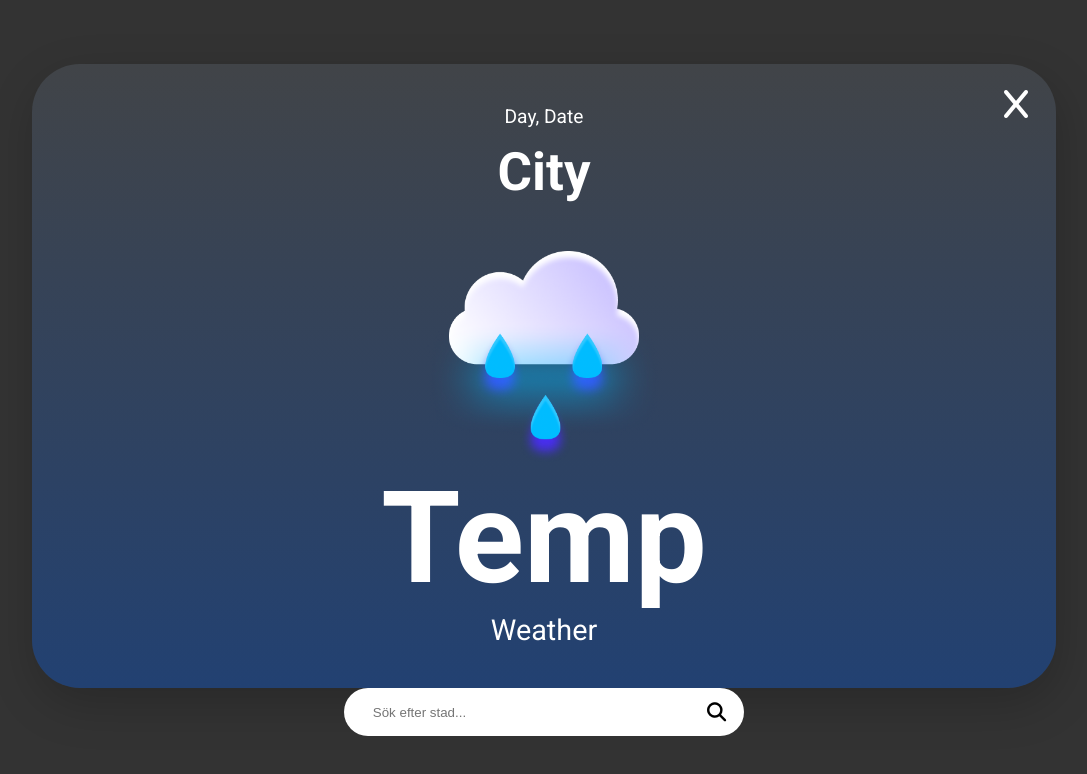
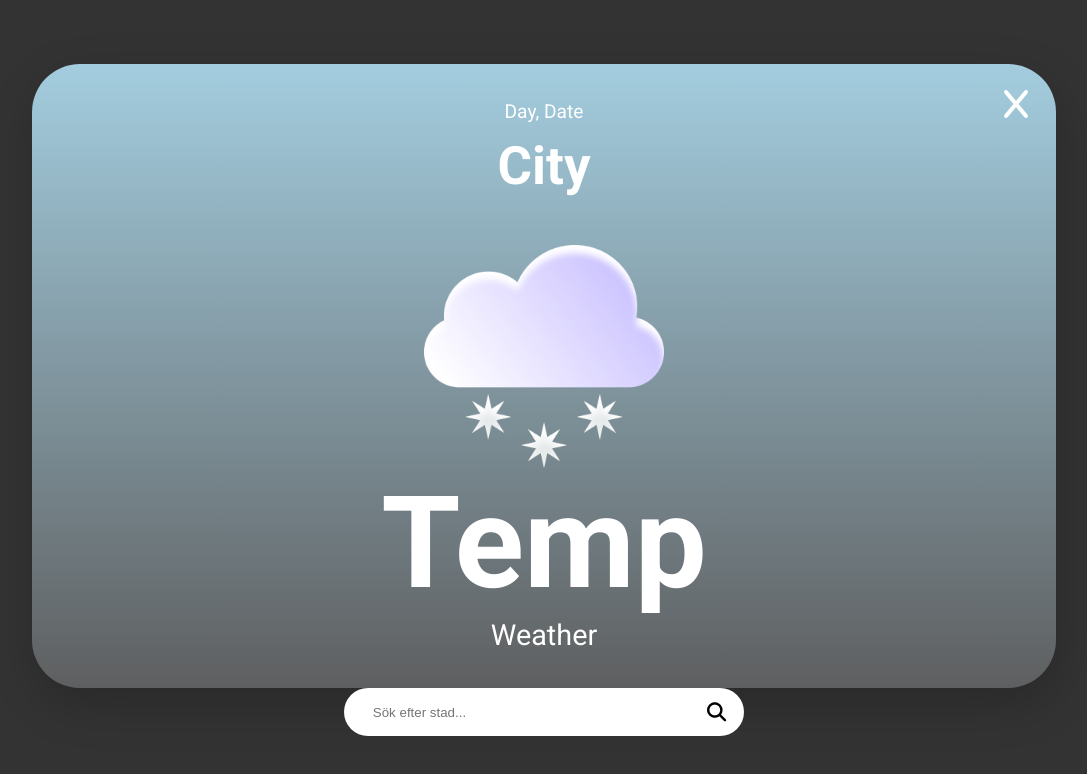
Before and after one commit to maraccus/weather-app_FJSX25, a website with bundled scripts: page index.html in a window 1280 px wide. Shown: the whole page, without its empty margins (96-1183 px from the left). Built offline with nearby package versions, Linux system fonts and the light colour scheme; no server answers.

Commit message:
Fixed weather description not showing

```diff
--- a/css/weatherCard.css
+++ b/css/weatherCard.css
@@ -65,7 +65,7 @@
 }
 
 .weather-snow {
-    background: linear-gradient(to top, #6b7071, #def1f9);
+    background: linear-gradient(to top, #5e5f60, #a3cddf);
 }
 
 .card-city,
--- a/js/addCity.js
+++ b/js/addCity.js
@@ -63,7 +63,7 @@ export class addCity {
         const timeEl = document.querySelector('.card-time');
         const city = document.querySelector(".card-city");
         const temp = document.querySelector(".card-temp");
-        const weather = document.querySelector(".card-weather");
+        const weather = document.querySelector(".card-description");
 
         const elements = [dateEl, timeEl, city, temp, weather];
 
--- a/js/intro.js
+++ b/js/intro.js
@@ -26,7 +26,7 @@ export async function initIntro() {
     welcomeContainer.appendChild(introH2);
 
     const infobox1 = document.createElement("div");
-    infobox1.classList.add("intro-infobox", "weather-snow"); // Applies gradient bg
+    infobox1.classList.add("intro-infobox", "weather-rain"); // Applies gradient bg
     welcomeContainer.appendChild(infobox1);
 
     const introH3 = document.createElement("h3");
--- a/js/mainCard.js
+++ b/js/mainCard.js
@@ -16,7 +16,7 @@ export function initMainCard() {
 
     // Skapa section
     const section = document.createElement("section");
-    section.classList.add("card", "weather-rain"); // Bakgrund sätts här
+    section.classList.add("card", "weather-snow"); // Bakgrund sätts här
 
     // Datum
     const date = document.createElement("p");
@@ -36,7 +36,7 @@ export function initMainCard() {
     // Ikon
     const icon = document.createElement("img");
     icon.className = "card-icon";
-    icon.src = "assets/images/rain.png";
+    icon.src = "assets/images/snow.png";
     icon.alt = "";
 
     // Temperatur
```
